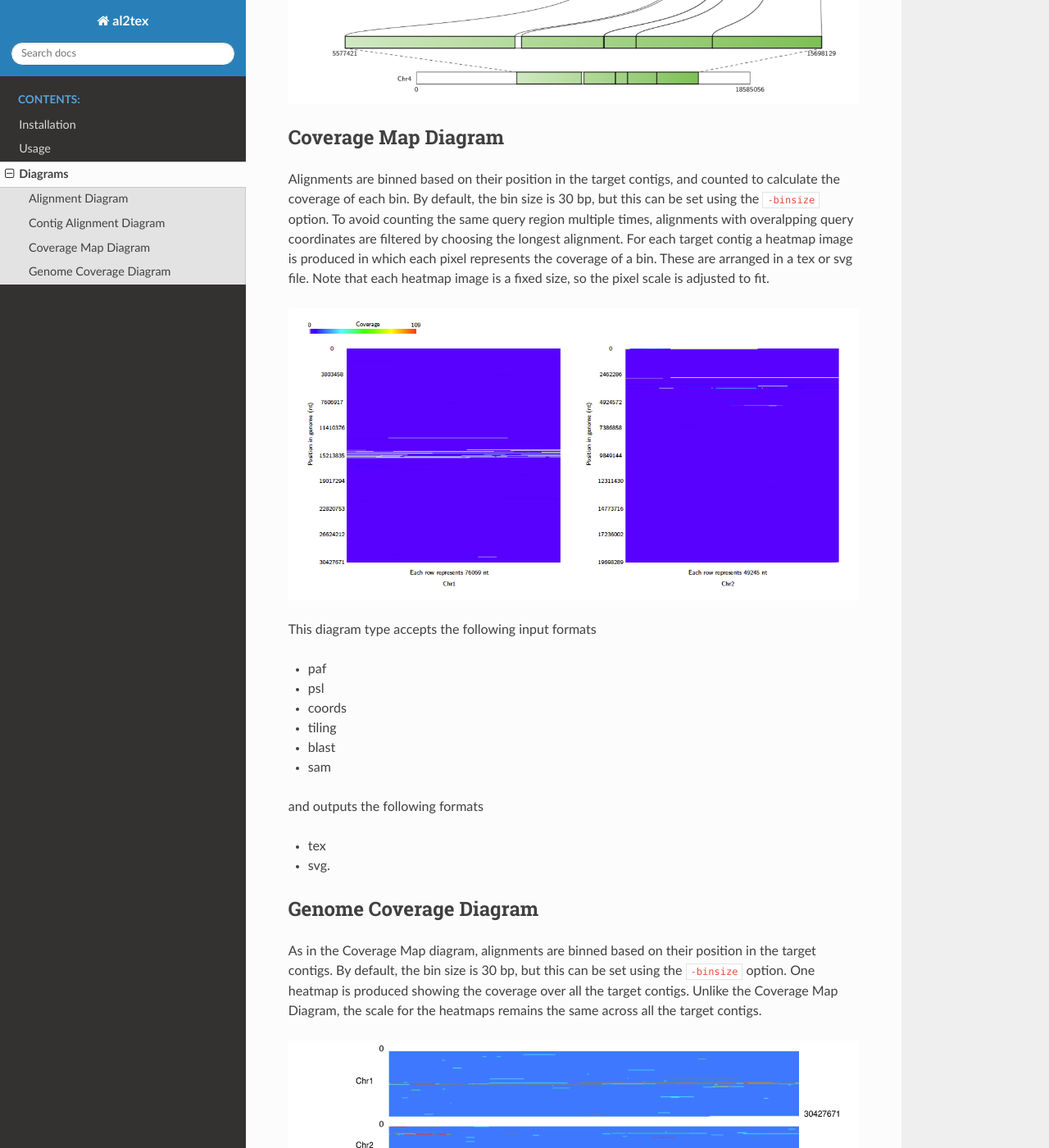
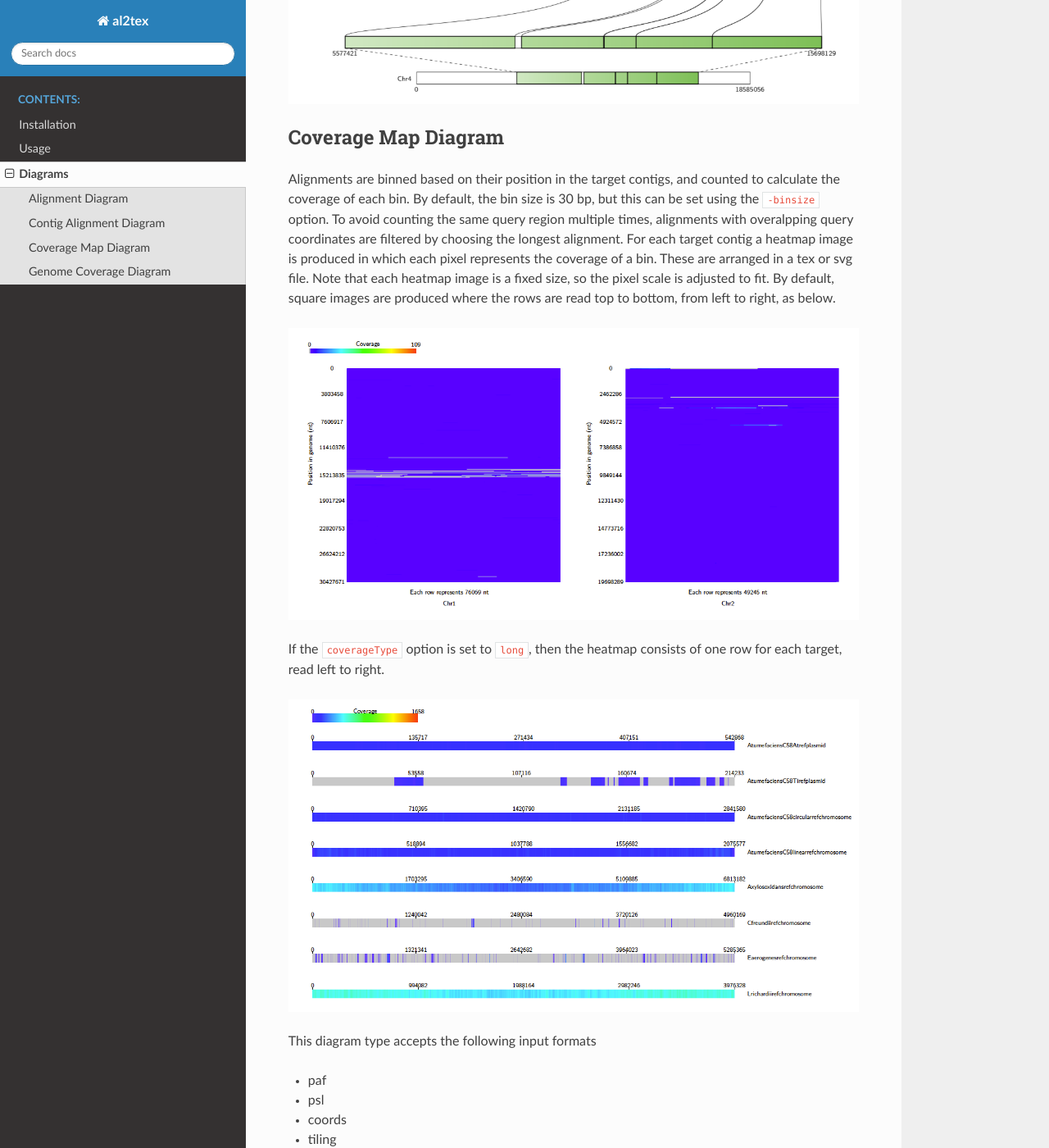
Before and after one commit to richardmleggett/al2tex, a Sphinx documentation site: the page built from docs/usage/diagrams.rst, in a window 1280 px wide and 1400 px high, scrolled down 2153 px. Shown: the whole window at 82% size. Built offline with Sphinx 7.4.7 and the Read the Docs theme 2.0.0, drawn with Linux system fonts in a browser that asks for light colours.

Commit message:
Documentation for long coverage maps.

```diff
--- a/docs/usage/diagrams.rst
+++ b/docs/usage/diagrams.rst
@@ -50,9 +50,13 @@ If in addition, the user specifies a query contig and a reference contig, a deta
 Coverage Map Diagram
 --------------------
 
-Alignments are binned based on their position in the target contigs, and counted to calculate the coverage of each bin. By default, the bin size is 30 bp, but this can be set using the ``-binsize`` option. To avoid counting the same query region multiple times, alignments with overalpping query coordinates are filtered by choosing the longest alignment. For each target contig a heatmap image is produced in which each pixel represents the coverage of a bin. These are arranged in a tex or svg file. Note that each heatmap image is a fixed size, so the pixel scale is adjusted to fit.
+Alignments are binned based on their position in the target contigs, and counted to calculate the coverage of each bin. By default, the bin size is 30 bp, but this can be set using the ``-binsize`` option. To avoid counting the same query region multiple times, alignments with overalpping query coordinates are filtered by choosing the longest alignment. For each target contig a heatmap image is produced in which each pixel represents the coverage of a bin. These are arranged in a tex or svg file. Note that each heatmap image is a fixed size, so the pixel scale is adjusted to fit. By default, square images are produced where the rows are read top to bottom, from left to right, as below.
 
 .. image:: images/coverage_map_example.png
+
+If the ``coverageType`` option is set to ``long``, then the heatmap consists of one row for each target, read left to right.
+
+.. image:: images/coverage_map_long_example.png
 
 This diagram type accepts the following input formats
 
```
Also changed, not shown: docs/usage/images/coverage_map_long_example.png (added), 1 other file.
